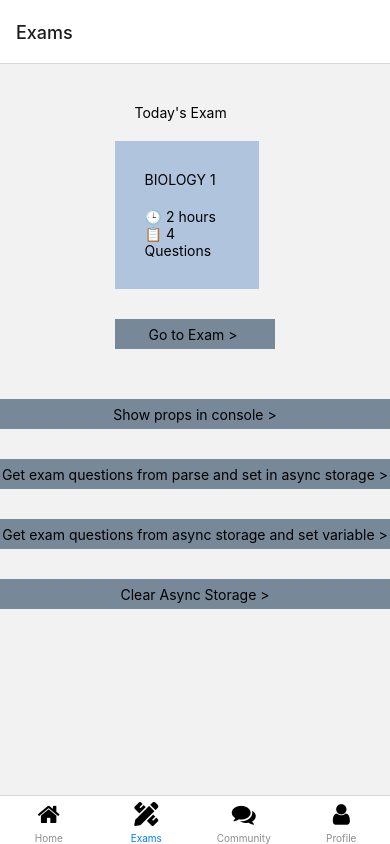
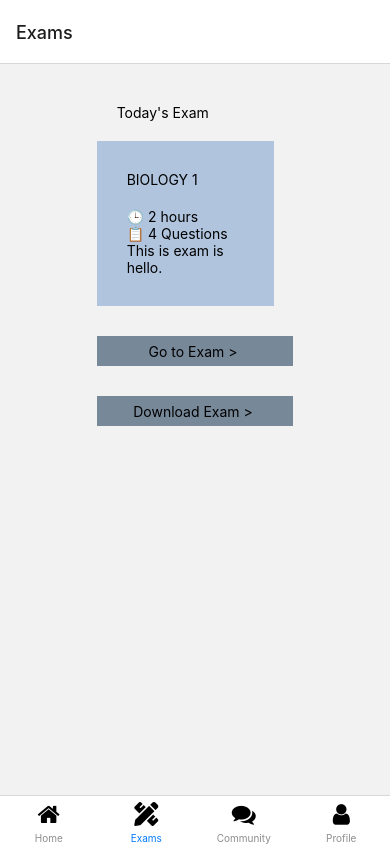
Before and after one commit to WomenPlusPlus/deploy-impact-21-inzone-a, a React Native app in the folder app/: screen /Exams in a window 390 px wide. Built offline with nearby package versions, Linux system fonts and the light colour scheme; what @parse/react-native would draw is missing.

Commit message:
rearranged parse and async calls, todo: need to set IsAvailable for ExamStartScreen automatically whenver this is called

```diff
--- a/app/App.js
+++ b/app/App.js
@@ -2,6 +2,7 @@ import React from "react";
 import { NavigationContainer } from "@react-navigation/native";
 import { createBottomTabNavigator } from "@react-navigation/bottom-tabs";
 import { FontAwesome, FontAwesome5 } from '@expo/vector-icons';
+import AsyncStorage from "@react-native-async-storage/async-storage";
 
 import HomeScreen from "./screens/HomeScreen";
 import ExamScreen from "./screens/ExamScreen";
@@ -19,6 +20,19 @@ initializeParse(
 
 const Tab = createBottomTabNavigator();
 
+async function getExamQuestionsParse() {
+  try {
+    const parseQuery = new Parse.Query("ExamQuestion");
+    let result = await parseQuery.find();
+    if (result !== null) {
+      await AsyncStorage.setItem('exam', JSON.stringify(result));
+      console.log('Got exam questions from parse and set in async storage.')
+    }
+    } catch (error) {
+    console.log(error);
+  }
+}
+
 export default function App() {
   return (
     <NavigationContainer>
@@ -32,6 +46,9 @@ export default function App() {
           options={{ tabBarIcon: ({ tintColor }) => <FontAwesome5 name="pencil-ruler" size={24} color="black" /> }}
           name="Exams"
           component={ExamScreen}
+          listeners={{
+            tabPress: (e) => {getExamQuestionsParse()}
+          }}
         />
         <Tab.Screen
           name="Community"
--- a/app/screens/ExamScreen.js
+++ b/app/screens/ExamScreen.js
@@ -46,15 +46,6 @@ export default function ExamScreen(props) {
     }
   }
 
-  function clearAsyncStorage() {
-    AsyncStorage.clear();
-    console.log('AsyncStorage cleared.')
-  }
-
-  function showProps() {
-    console.log(props)
-  }
-
   async function pressGoHandler() {
     try {
       let result = await getExamQuestionsAsyncStorage();
@@ -72,6 +63,7 @@ export default function ExamScreen(props) {
       console.log(error);
     }
   }
+
   function pressStartHandler(){
     setIsGoToExam(false);
     setIsStartTimer(true);
@@ -83,7 +75,7 @@ export default function ExamScreen(props) {
   }
 
 
-  let content = <ExamStartScreen onPressGo={pressGoHandler}/>;
+  let content = <ExamStartScreen IsAvailable={"hello"} onPressGo={pressGoHandler} onPressReload={getExamQuestionsParse}/>;
   if (isGoToExam) {
     content = <ExamTimerScreen onPressStart={pressStartHandler}/>}
   else if (isStartTimer){
@@ -97,26 +89,6 @@ export default function ExamScreen(props) {
   return (
     <View>
       <View style={styles.screen}>{content}</View>
-      <View style={styles.button} >
-        <TouchableOpacity onPress={showProps}>
-          <Text style={{textAlign:"center"}}>Show props in console &gt;</Text>
-        </TouchableOpacity>
-      </View>
-      <View style={styles.button} >
-        <TouchableOpacity onPress={getExamQuestionsParse}>
-          <Text style={{textAlign:"center"}}>Get exam questions from parse and set in async storage &gt;</Text>
-        </TouchableOpacity>
-      </View>
-      <View style={styles.button} >
-        <TouchableOpacity onPress={getExamQuestionsAsyncStorage}>
-          <Text style={{textAlign:"center"}}>Get exam questions from async storage and set variable &gt;</Text>
-        </TouchableOpacity>
-      </View>
-      <View style={styles.button} >
-        <TouchableOpacity onPress={clearAsyncStorage}>
-          <Text style={{textAlign:"center"}}>Clear Async Storage &gt;</Text>
-        </TouchableOpacity>
-      </View>
     </View>
   )
 }
--- a/app/screens/ProfileScreen.js
+++ b/app/screens/ProfileScreen.js
@@ -1,6 +1,7 @@
 import React, { useEffect, useState } from "react";
-import { Text, View } from "react-native";
+import { Text, View, TouchableOpacity } from "react-native";
 import { HORIZONTAL } from "react-native/Libraries/Components/ScrollView/ScrollViewContext";
+import AsyncStorage from "@react-native-async-storage/async-storage";
 
 
 export default function ProfileScreen() {
@@ -18,6 +19,11 @@ export default function ProfileScreen() {
     getProfile();
   })
 
+  function clearAsyncStorage() {
+    AsyncStorage.clear();
+    console.log('AsyncStorage cleared.')
+  }
+
   return (
     <View>
       <Text>Student First Name:</Text>
@@ -25,6 +31,10 @@ export default function ProfileScreen() {
 
       <Text>Student Family Name</Text>
       <Text>{familyName}</Text>
+
+        <TouchableOpacity onPress={clearAsyncStorage}>
+          <Text style={{textAlign:"center"}}>Clear Async Storage &gt;</Text>
+        </TouchableOpacity>
     </View>
   );
 }
--- a/app/screens/components/ExamStartScreen.js
+++ b/app/screens/components/ExamStartScreen.js
@@ -1,9 +1,12 @@
-import React, { useState } from "react";
+import React, { useEffect, useState } from "react";
 import { StyleSheet, View, Text, TouchableOpacity } from "react-native";
 
 
 export default function ExamStartScreen(props) {
 
+  useEffect(() => {
+    console.log("x");
+  });
 
     return (
     <View style={styles.screen}>
@@ -12,10 +15,16 @@ export default function ExamStartScreen(props) {
         <Text style={{ marginBottom: 20 }}>BIOLOGY 1</Text>
         <Text>🕒 2 hours</Text>
         <Text>📋 4 Questions</Text>
+        <Text>This is exam is {props.IsAvailable}.</Text>
       </View>
       <View style={styles.button} >
         <TouchableOpacity onPress={props.onPressGo}>
           <Text style={{textAlign:"center"}}>Go to Exam &gt; </Text>
+        </TouchableOpacity>
+      </View>
+      <View style={styles.button} >
+        <TouchableOpacity onPress={props.onPressReload}>
+          <Text style={{textAlign:"center"}}>Download Exam &gt; </Text>
         </TouchableOpacity>
       </View>
     </View>
--- a/app/screens/components/QuestionAnswers.js
+++ b/app/screens/components/QuestionAnswers.js
@@ -1,4 +1,4 @@
-import React, { useState } from "react";
+import React, { useEffect, useState } from "react";
 import { View, TouchableOpacity, Text, StyleSheet } from "react-native";
 import AsyncStorage from "@react-native-async-storage/async-storage";
 
@@ -9,6 +9,10 @@ export default function QuestionAnswers(props) {
   console.log(answers);
   const q_objectId = examQuestionsJ[props.qAnswer].objectId;
   const [selectedIndex, setSelectedIndex] = useState(false);
+
+  useEffect(() => {
+    setSelectedIndex(false);
+  }, [q_objectId]);
 
   // This helps if you have an array of components (that are not custom)
   // Otherwise the value is changed for all buttons as you said
```
